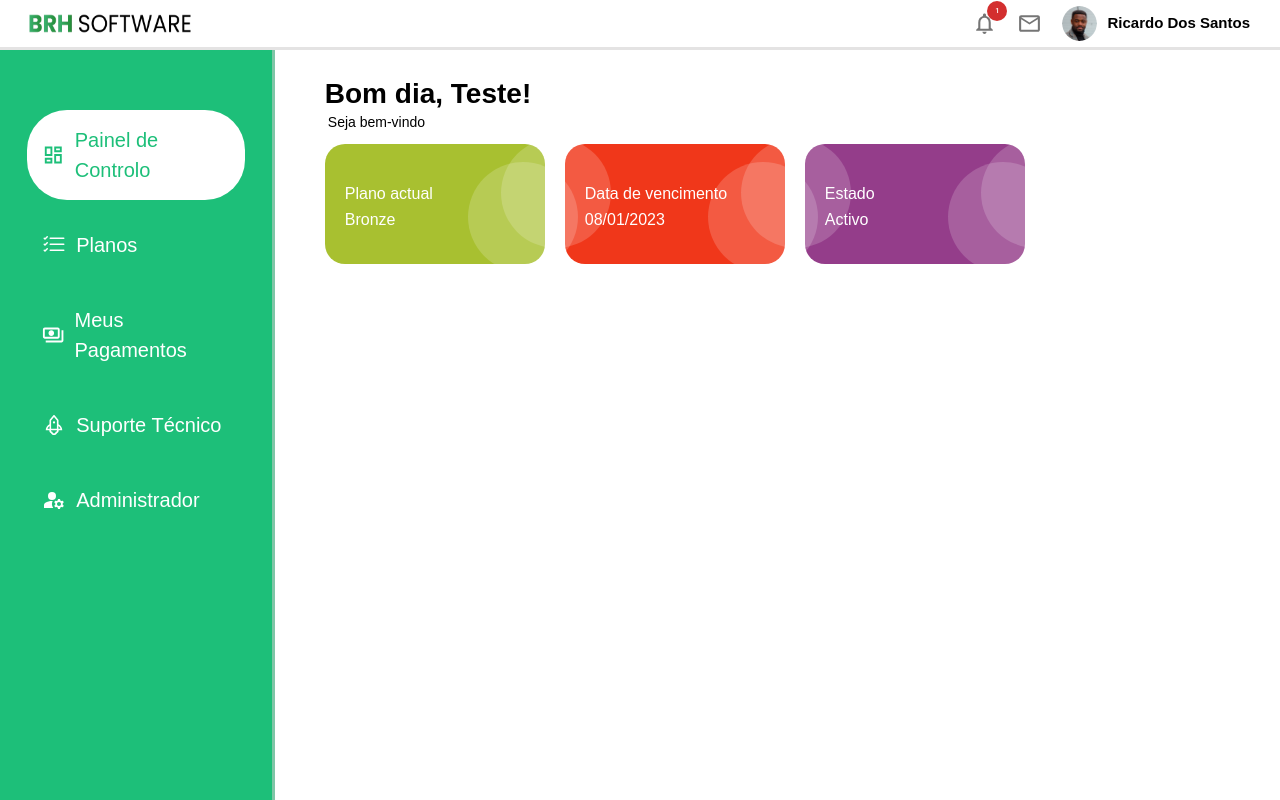
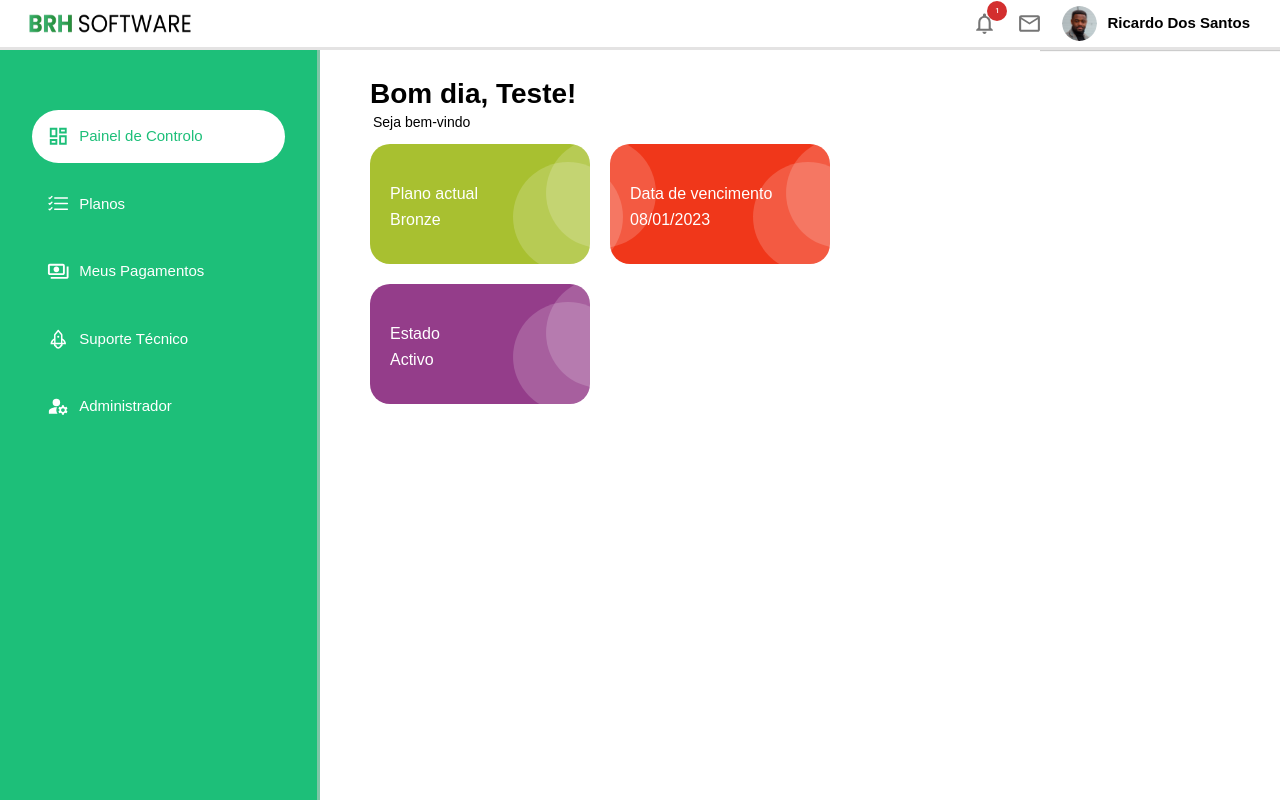
Before and after one commit to BF-Marketing/brh-externos, a Next.js app in the folder brh-cliente--felipe/: page / in a window 1280 px wide. Shown: the top 800 px of the page. Built offline with nearby package versions, Linux system fonts and the light colour scheme.

Commit message:
refactor: styles

```diff
--- a/brh-cliente--felipe/components/Header.jsx
+++ b/brh-cliente--felipe/components/Header.jsx
@@ -11,7 +11,7 @@ export const Header = () => {
   const [messages, setMessages] = useState(0)
 
   return (
-    <header className={styles['grid-header']}>
+    <header>
       <div className={styles.header}>
         <div className={styles.logo}>
           <Image
--- a/brh-cliente--felipe/components/Layout.jsx
+++ b/brh-cliente--felipe/components/Layout.jsx
@@ -4,10 +4,10 @@ import styles from '../styles/Global.module.css'
 
 const Layout = ({ children }) => {
   return (
-    <div className={styles['grid-container']}>
+    <div className={styles.container}>
       <Header />
-      <main className={styles['grid-main']}>{children}</main>
       <Menu />
+      <main className={styles['main']}>{children}</main>
     </div>
   )
 }
--- a/brh-cliente--felipe/components/Menu.jsx
+++ b/brh-cliente--felipe/components/Menu.jsx
@@ -14,7 +14,7 @@ export const Menu = () => {
     router.pathname == routename ? styles.active : ''
 
   return (
-    <aside className={styles['grid-menu']}>
+    <aside>
       <div className={styles.aside}>
         <nav className={styles.nav}>
           <div className={`${styles.item} ${selectedRoute('/')}`}>
--- a/brh-cliente--felipe/styles/Global.module.css
+++ b/brh-cliente--felipe/styles/Global.module.css
@@ -1,40 +1,26 @@
-.grid-header {
-  grid-area: header;
+/* HEADER */
+
+.container {
+  width: 100vw;
+  height: 100vh;
 }
-
-.grid-menu {
-  grid-area: aside;
-}
-
-.grid-main {
-  grid-area: main;
-}
-
-.grid-container {
-  display: grid;
-  grid-template-areas:
-    'header header header header header header'
-    'aside main main main main main';
-}
-
-/* HEADER */
 
 .header {
   height: 5rem;
+  width: 100%;
+  display: flex;
+  align-items: center;
+  justify-content: space-between;
+  background-color: #ffffff;
+  border-bottom: 3px solid #cfcccc8d;
   box-shadow: 0 0 0.1rem 0.1rem rgba(0, 0, 0, 0.2);
-  width: 100%;
-  background-color: #ffffff;
-  display: flex;
-  justify-content: space-between;
-  align-items: center;
-  border-bottom: 3px solid #cfcccc8d;
 }
 
 .logo {
   height: 100%;
   display: flex;
+  align-items: center;
   justify-content: center;
-  align-items: center;
 }
 
 .nav-tools ul {
@@ -42,8 +28,8 @@
   margin: 0 2rem;
   padding: 1rem;
   display: flex;
+  align-items: center;
   justify-content: center;
-  align-items: center;
   gap: 2rem;
 }
 
@@ -75,19 +61,16 @@
   font-weight: bold;
 }
 
-@media (max-width: 600px) {
-  .profile-name {
-    font-size: 1em;
-  }
-}
-
 /* ASIDE */
 
 .aside {
-  background-color: #1dbf79;
-  height: 100vw;
+  font-size: var(--size-nav);
+  width: 25%;
+  height: 100vh;
+  float: left;
   display: flex;
   justify-content: center;
+  background-color: #1dbf79;
   border-right: 3px solid #cfcccc8d;
 }
 
@@ -105,7 +88,6 @@
 }
 
 .item a {
-  font-size: 2em;
   padding: 1.5rem 1.5rem;
   border-radius: 40px;
   color: #ffffff;
@@ -122,7 +104,7 @@ item .a:hover:active {
 }
 
 .item a svg {
-  font-size: larger;
+  font-size: var(--size-nav);
 }
 
 .active a {
@@ -130,11 +112,8 @@ item .a:hover:active {
   color: #1dbf79;
 }
 
-@media (max-width: 800px) {
-  .item a {
-    font-size: 1.5em;
-    padding: 1rem 1rem;
-
-    gap: 5px;
-  }
+.main {
+  width: 75%;
+  height: 100vh;
+  float: left;
 }
--- a/brh-cliente--felipe/styles/Pages.module.css
+++ b/brh-cliente--felipe/styles/Pages.module.css
@@ -21,9 +21,8 @@
 /* HOME */
 
 .home-page {
+  width: 75%;
   margin: 0;
-  width: 100%;
-  height: 100vw;
   padding: 3rem 5rem;
   background-color: #ffffff;
 }
--- a/brh-cliente--felipe/styles/globals.css
+++ b/brh-cliente--felipe/styles/globals.css
@@ -1,3 +1,9 @@
+:root {
+  --size-text: clamp(1em, 1em + 1vw, 1.5em);
+  --size-nav: clamp(1em, 1.5em + 1vw, 1.5em);
+  --size-title: clamp(1em, 1em + 1vw, 1.5em);
+}
+
 * {
   box-sizing: border-box;
   padding: 0;
```
